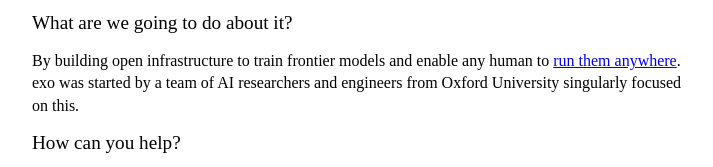
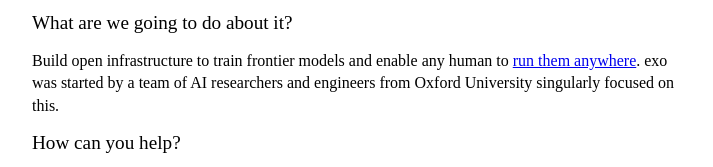
Before and after one commit to exo-explore/website, a plain HTML site: page website/index.html in a window 1280 px wide. Shown: the part 597-764 px from the top of the page, without its empty margins (283-996 px from the left). Drawn offline with Linux system fonts and the light colour scheme.

Commit message:
Correct grammer

```diff
--- a/website/index.html
+++ b/website/index.html
@@ -94,7 +94,7 @@
 
       <h4>What are we going to do about it?</h4>
 
-      <p>By building open infrastructure to train frontier models and enable any human to <a href="https://github.com/exo-explore/exo">run them anywhere</a>. exo was started by a team of AI researchers and engineers from Oxford University singularly focused on this.</p>
+      <p>Build open infrastructure to train frontier models and enable any human to <a href="https://github.com/exo-explore/exo">run them anywhere</a>. exo was started by a team of AI researchers and engineers from Oxford University singularly focused on this.</p>
 
       <h4>How can you help?</h4>
 
```
